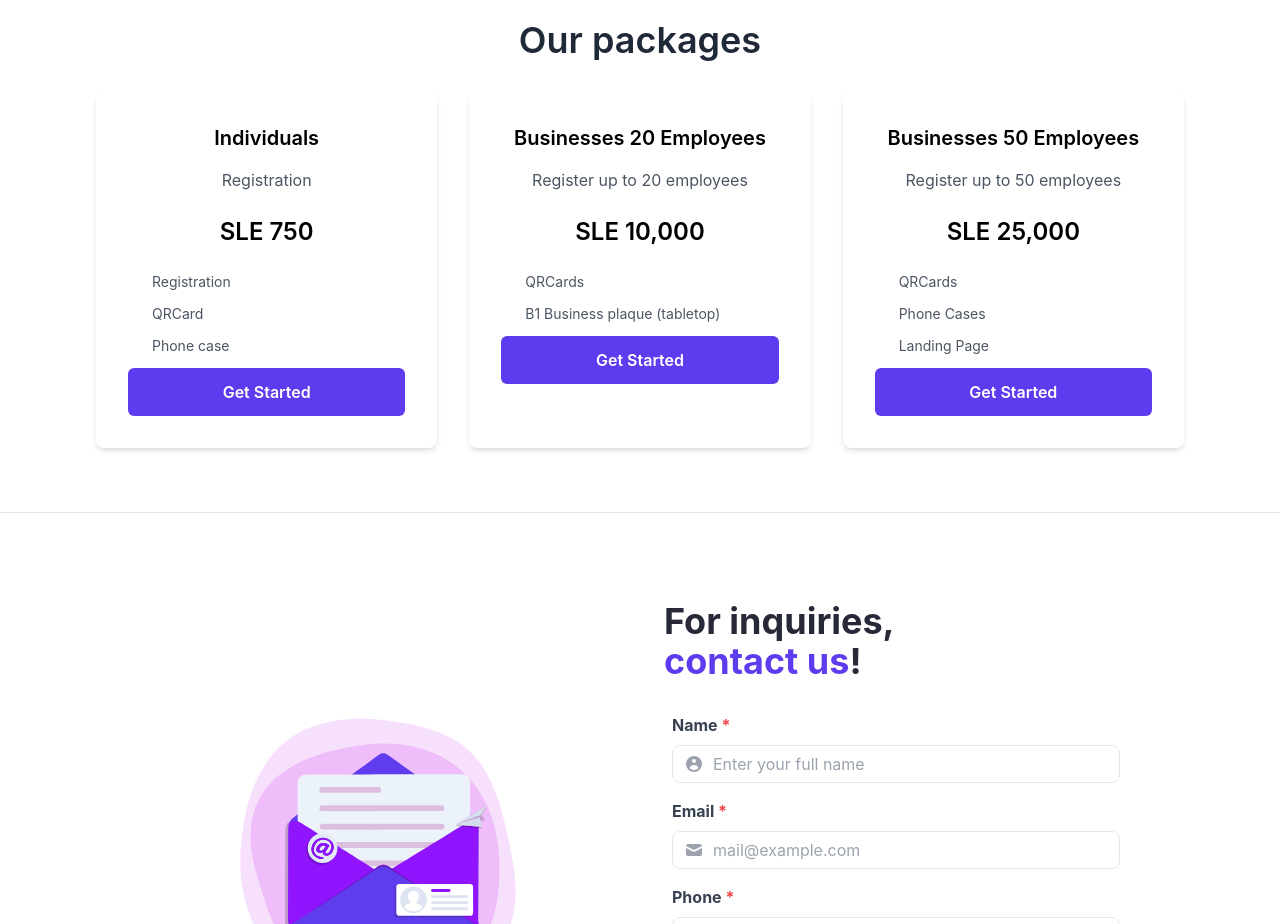
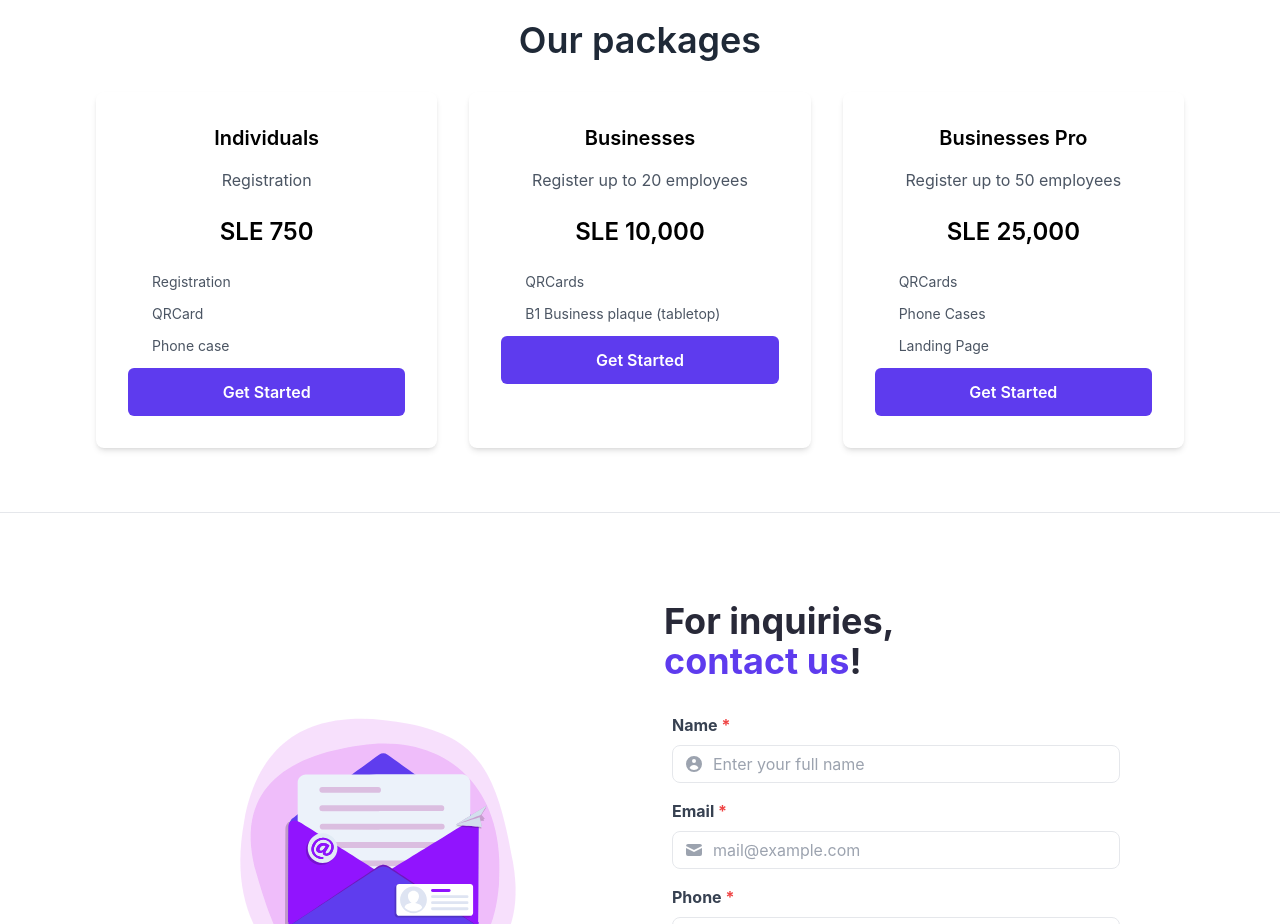
Before and after one commit to Imo-Tech-Solutions/digital_contacts, a React (Create React App) app: page /#/ in a window 1280 px wide. Shown: the part 3340-4264 px from the top of the page. Built offline with nearby package versions, Linux system fonts and the light colour scheme.

Commit message:
update home.jsx

```diff
--- a/src/pages/Home.jsx
+++ b/src/pages/Home.jsx
@@ -87,7 +87,7 @@ function Home() {
       buttonColor: "bg-purple", // Set the button background color to green
     },
     {
-      title: "Businesses 20 Employees",
+      title: "Businesses",
       description: "Register up to 20 employees",
       price: "SLE 10,000",
       features: [
@@ -97,7 +97,7 @@ function Home() {
       buttonColor: "bg-purple",
     },
     {
-      title: "Businesses 50 Employees",
+      title: "Businesses Pro",
       description: "Register up to 50 employees",
       price: "SLE 25,000",
       features: [
```
